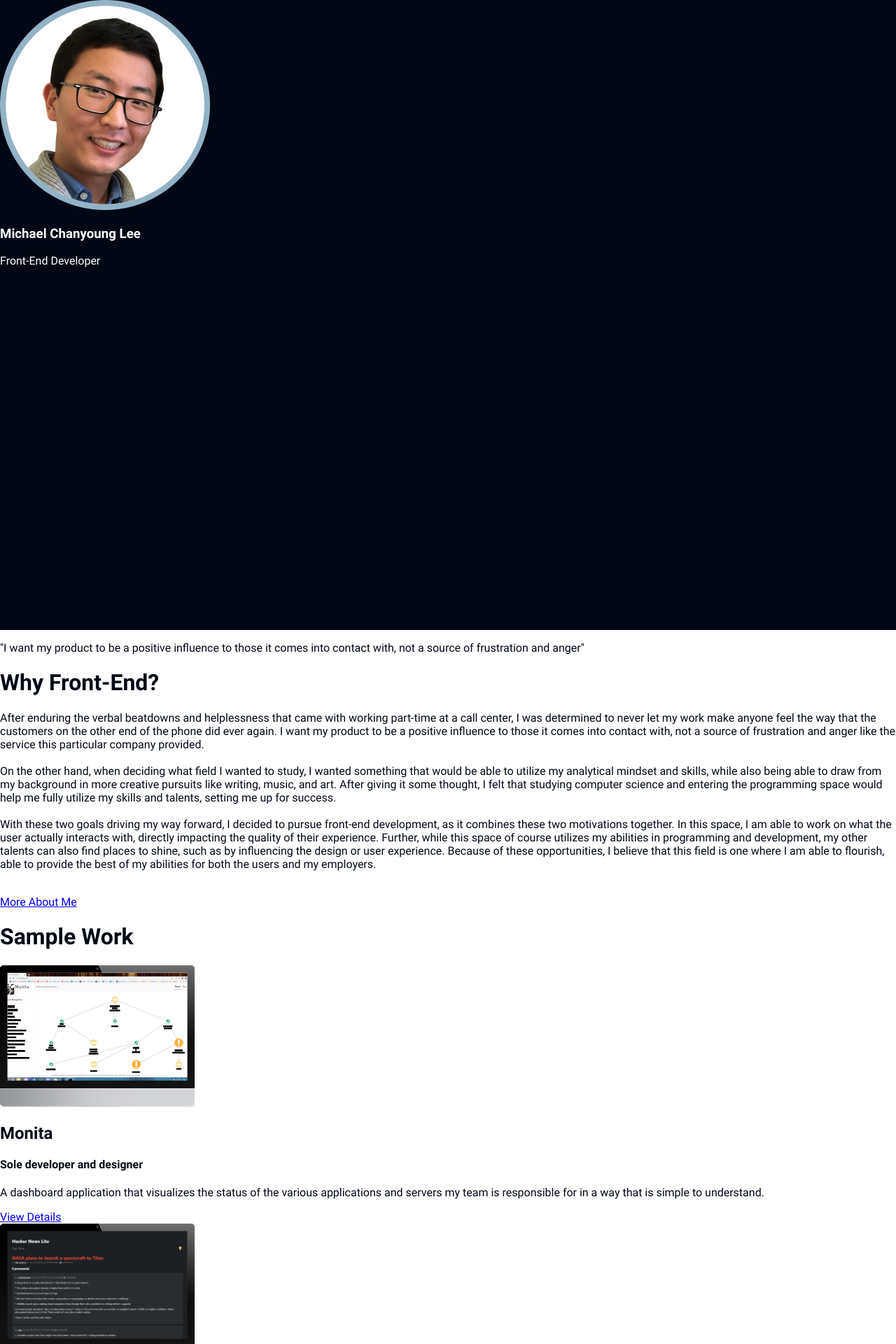
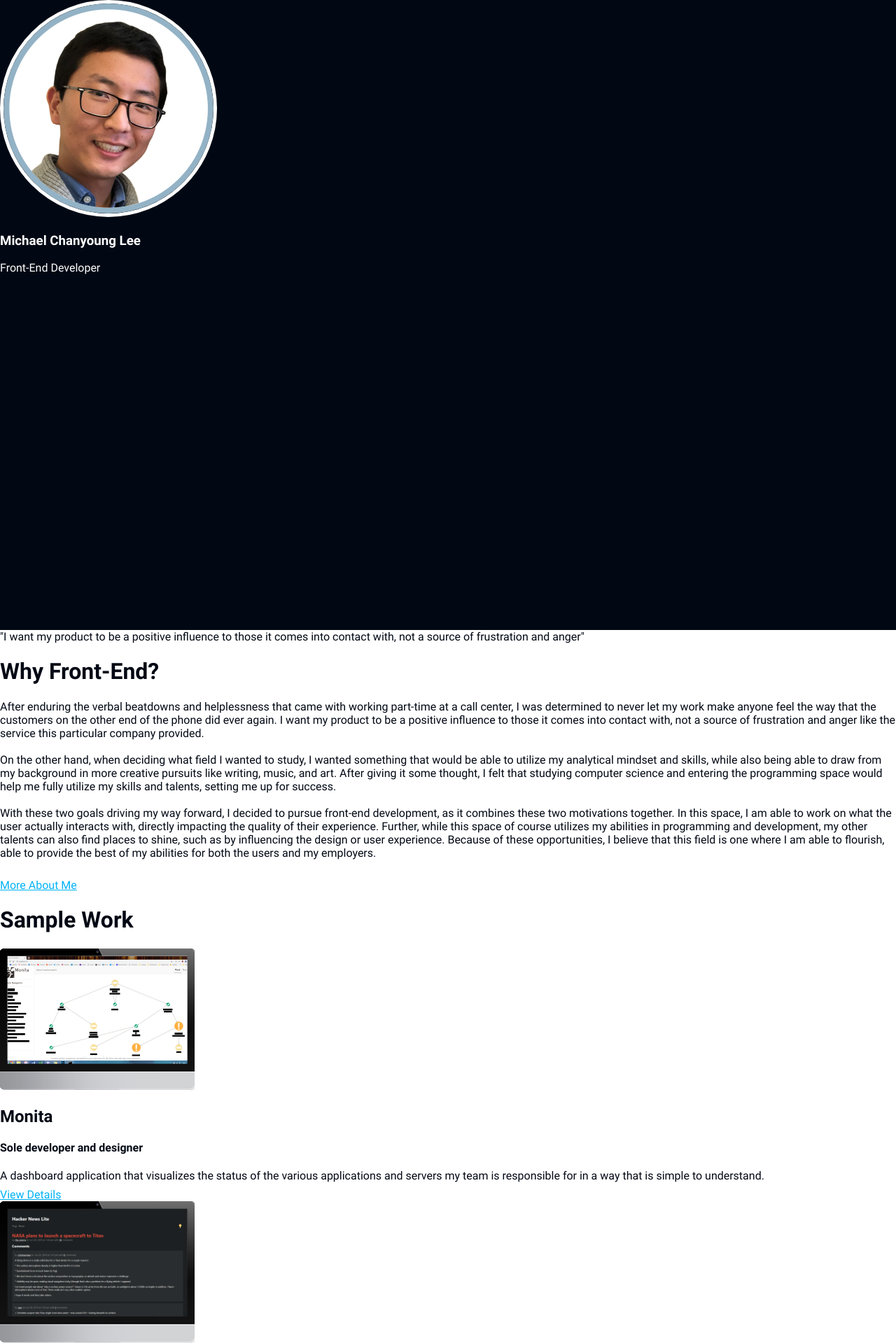
Before and after one commit to mlee-chanyoung/mlee-chanyoung.github.io, a Jekyll site: the page built from index.html, in a window 1280 px wide. Shown: the top 1920 px of the page at 70% size. Built offline with Jekyll 4.4.1, drawn with Linux system fonts in a browser that asks for light colours.

Commit message:
Add typography styling

```diff
--- /dev/null
+++ b/_sass/utilities/_typography.scss
@@ -0,0 +1,26 @@
+@import 'utilities/fonts';
+@import 'utilities/variables';
+
+p {
+  margin: 0 0 $spacing-1 0;
+}
+
+a {
+  color: $link-color;
+
+}
+
+.Heading {
+  margin: 0 0 $spacing-1 0;
+  font-family: 'Oswald';
+  font-weight: 600;
+
+  &--primary {
+    font-size: $spacing-6;
+    font-weight: 700;
+  }
+
+  &--secondary {
+    font-size: $spacing-4;
+  }
+}
--- a/_sass/utilities/_variables.scss
+++ b/_sass/utilities/_variables.scss
@@ -10,4 +10,5 @@ $spacing-6: 3rem;
 
 // Colors
 $base-color: #010814;
+$link-color: #00b2f6;
 $white: #fff;
--- a/css/home.scss
+++ b/css/home.scss
@@ -1,9 +1,17 @@
 ---
 ---
 
+@import 'utilities/typography';
 @import 'utilities/variables';
 
 .Home {
+  &-headshot {
+    width: 300px;
+    height: auto;
+    border: 5px solid $white;
+    border-radius: 50%;
+  }
+
   &-intro {
     background-color: $base-color;
     height: 100vh;
```
